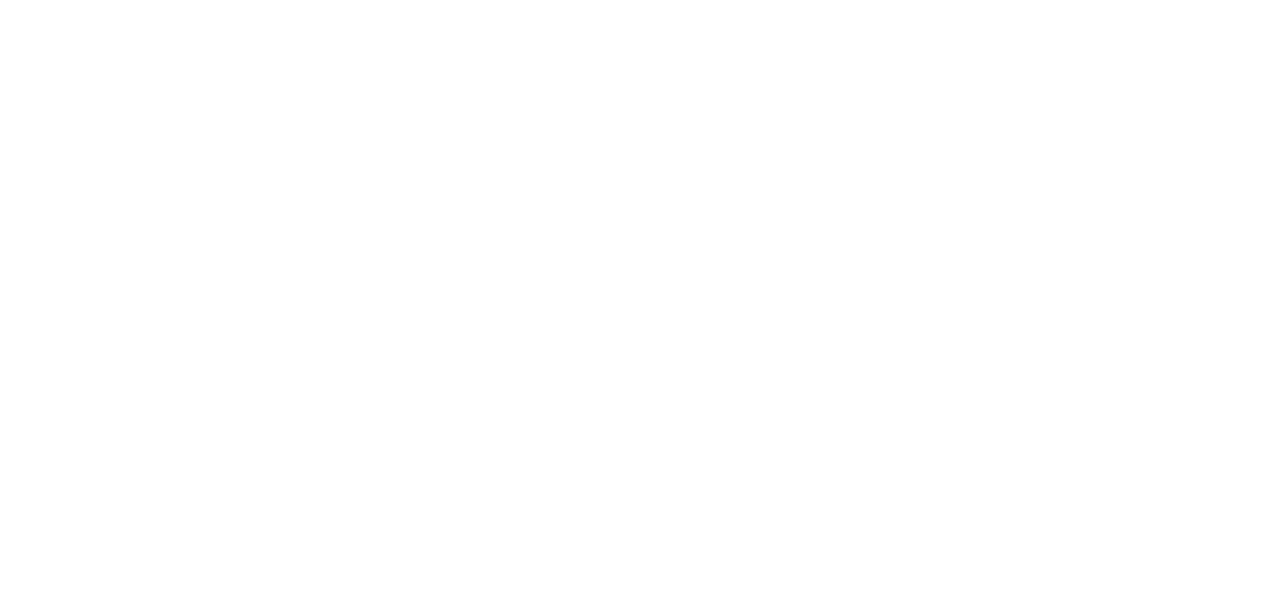
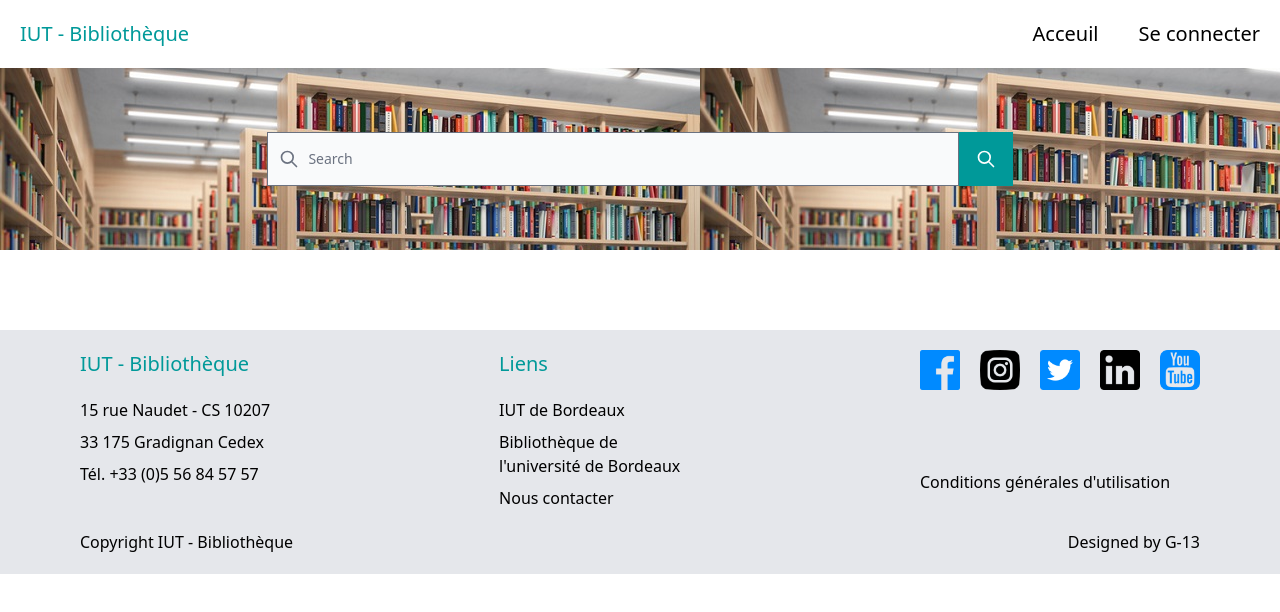
Before and after one commit to MaelJansen/bibliotheque, a React (Create React App) app in the folder front/: page /login in a window 1280 px wide. Before the commit this address had no page. Shown: the top 612 px of the page. Built offline with nearby package versions, Linux system fonts and the light colour scheme; what tailwind-hamburgers would draw is missing.

Commit message:
Create route for login page

```diff
--- a/front/src/App.js
+++ b/front/src/App.js
@@ -1,6 +1,7 @@
 import { Routes, Route } from 'react-router-dom';
 import BookPage from './routes/BookPage';
 import Home from './routes/Home';
+import Login from './routes/Login';
 import Main from './routes/Main';
 import Results from './routes/Results';
 
@@ -11,6 +12,7 @@ function App() {
                 <Route index Component={Home} />
                 <Route path="books" Component={Results} />
                 <Route path="books/:id" Component={BookPage} />
+                <Route path="login" Component={Login} />
             </Route>
         </Routes>
     );
--- a/front/src/components/Header.js
+++ b/front/src/components/Header.js
@@ -44,14 +44,14 @@ function Header(){
                 <Link to={"/"}>Accueil</Link>
             </Dropdown.Item>
             <Dropdown.Item>
-                <Link to={"/"}>Se connecter</Link>
+                <Link to={"/login"}>Se connecter</Link>
             </Dropdown.Item>
             </Dropdown>
         </div>;
 
         menuLine = <div class="hidden md:flex space-x-10">
                         <Link to={"/"} class="hover:underline hover:text-gray-700">Acceuil</Link>
-                        <Link to={"/"} class="hover:underline hover:text-gray-700">Se connecter</Link>
+                        <Link to={"/login"} class="hover:underline hover:text-gray-700">Se connecter</Link>
                     </div>;
     }
 
--- /dev/null
+++ b/front/src/routes/Login.js
@@ -0,0 +1,5 @@
+function Login() {
+
+}
+
+export default Login;
```
